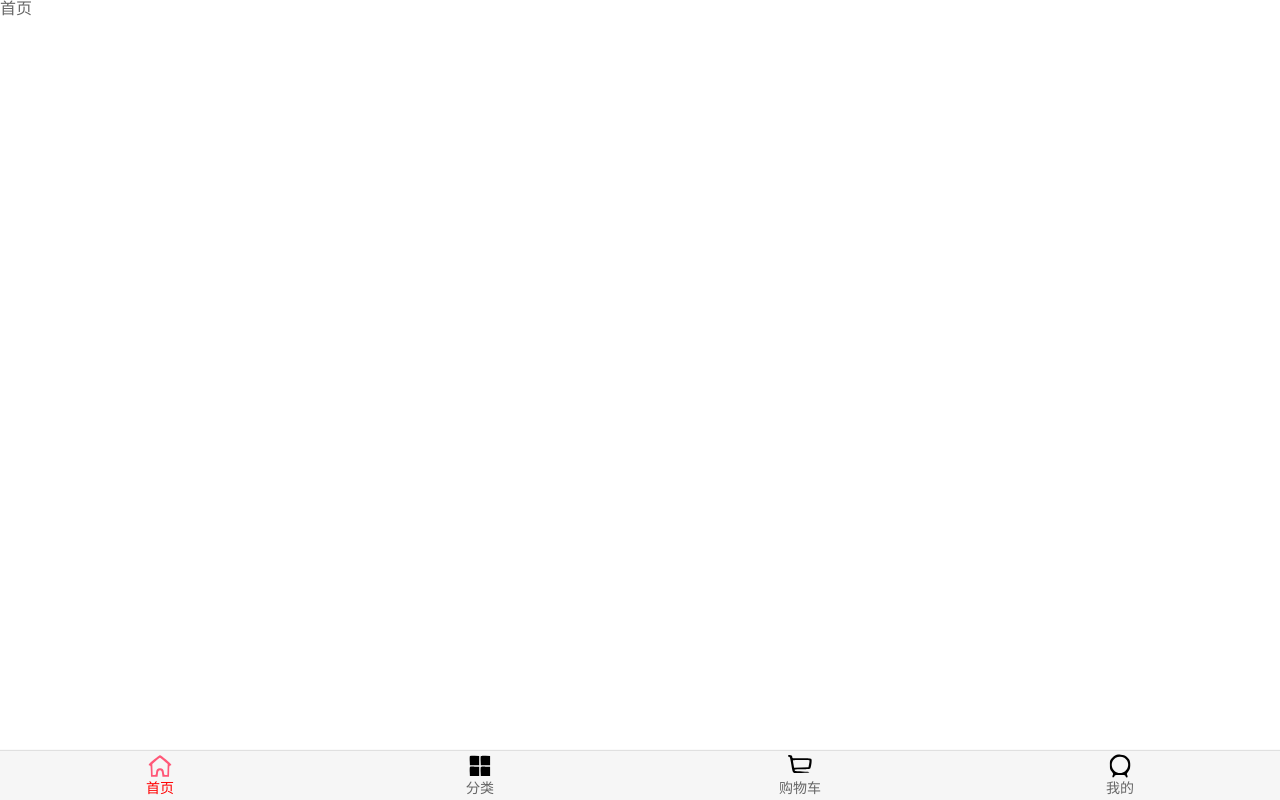
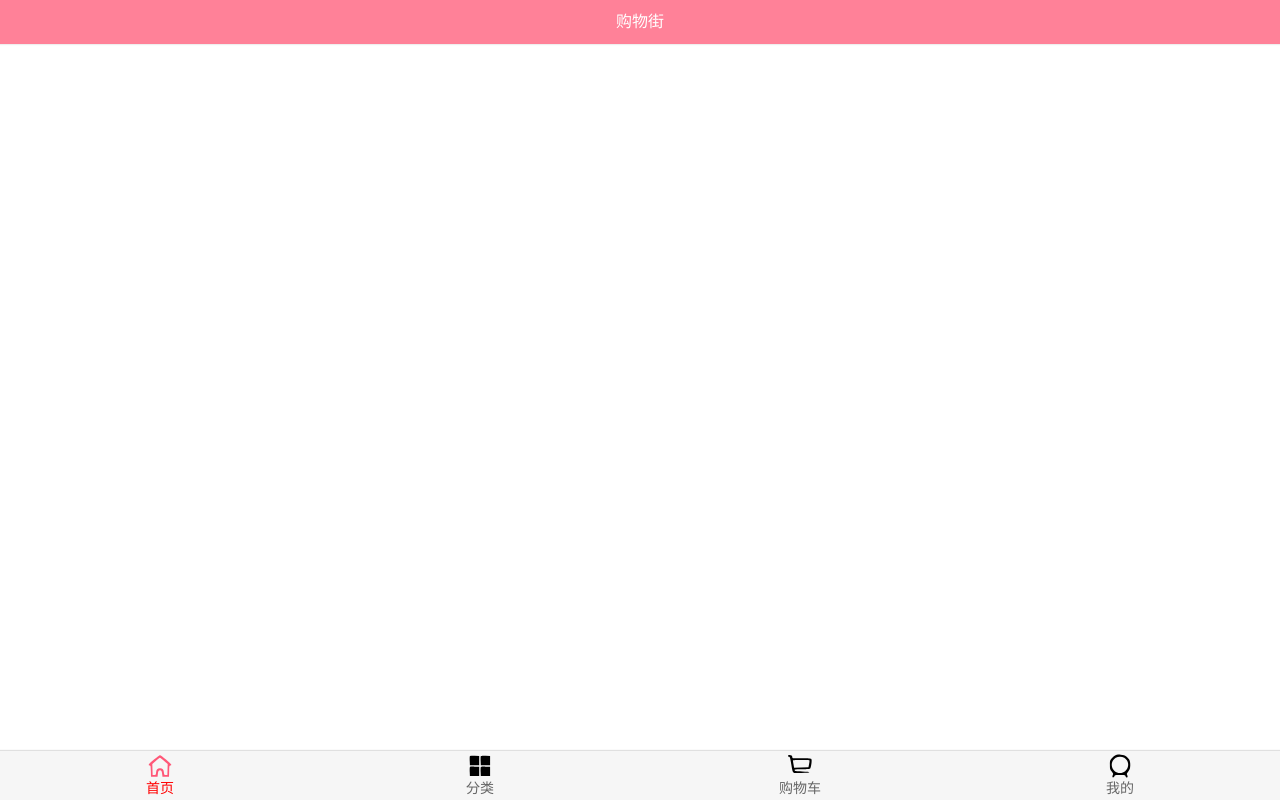
Before and after one commit to dribble-njr/mall, a Vue app: page /home in a window 1280 px wide. Built offline with nearby package versions, Linux system fonts and the light colour scheme.

Commit message:
首页导航栏封装

```diff
--- /dev/null
+++ b/src/components/common/navbar/NavBar.vue
@@ -0,0 +1,32 @@
+<template>
+  <div class="nav-bar">
+    <div class="left"><slot name="left"></slot></div>
+    <div class="center"><slot name="center"></slot></div>
+    <div class="right"><slot name="right"></slot></div>
+  </div>
+</template>
+
+<script>
+export default {
+
+}
+</script>
+
+<style scoped>
+.nav-bar {
+  display: flex;
+  height: 44px;
+  line-height: 44px;
+  text-align: center;
+
+  box-shadow: 0 1px 1px rgba(100, 100, 100, 0.1);
+}
+
+.left, .right {
+  width: 60px;
+}
+
+.center {
+  flex: 1;
+}
+</style>
--- a/src/views/home/Home.vue
+++ b/src/views/home/Home.vue
@@ -1,15 +1,25 @@
 <template>
   <div>
-    首页
+    <nav-bar class="home-nav">
+      <div slot="center">购物街</div>
+    </nav-bar>
   </div>
 </template>
 
 <script>
+import NavBar from 'components/common/navbar/NavBar'
+
 export default {
-
+  name: 'Home',
+  components: {
+    NavBar
+  }
 }
 </script>
 
-<style>
-
+<style scoped>
+.home-nav {
+  background-color: var(--color-tint);
+  color: #ffffff;
+}
 </style>
```
